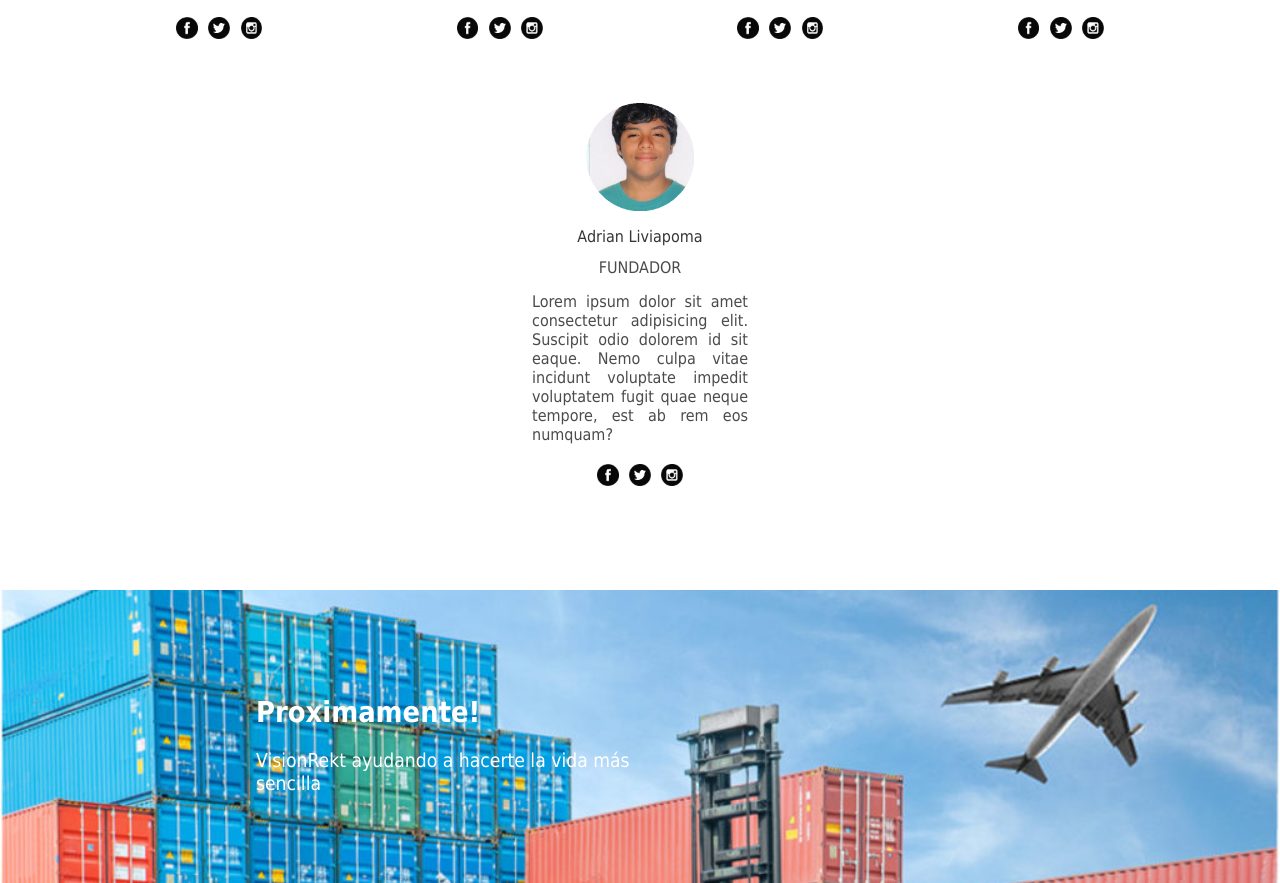
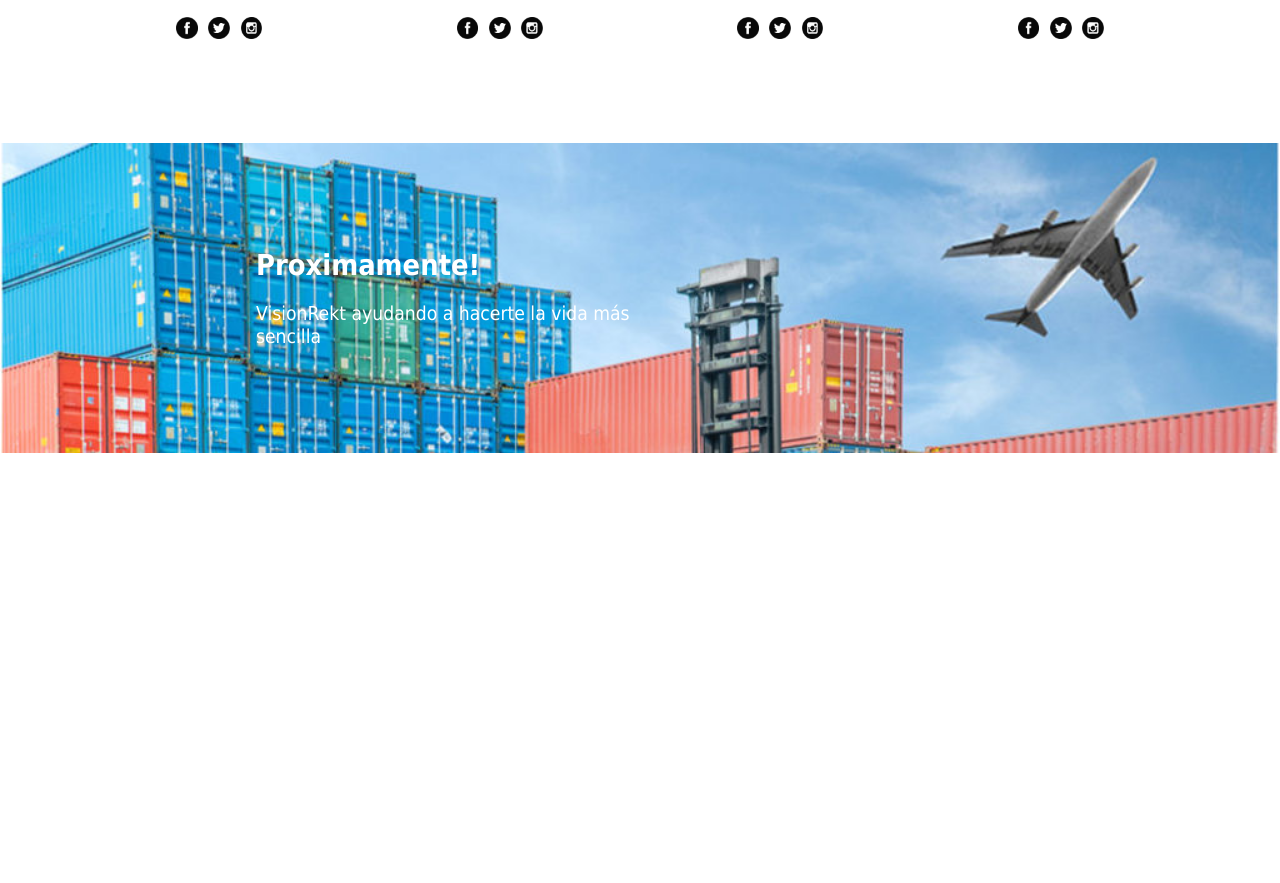
Before and after one commit to GodSystem00/LandingPage-PathOrder, a plain HTML site: page index.html in a window 1280 px wide. Shown: the part 1810-2693 px from the top of the page. After the commit the page ends 2263 px from the top, so only its background shows below. Drawn offline with Linux system fonts and the light colour scheme.

Commit message:
Update index.html

```diff
--- a/index.html
+++ b/index.html
@@ -110,15 +110,6 @@
                         <img class="icon" src="img/twitter.png" alt="">
                         <img class="icon" src="img/instagram.png" alt="">
             </div>
-               <div class="card-member">
-                        <img class="photo" src="img/pen03.png" alt="">
-                        <p class="card-member_name">Adrian Liviapoma</p>
-                        <p class="card-member_ocupation">FUNDADOR</p>
-                        <p class="card-member_description">Lorem ipsum dolor sit amet consectetur adipisicing elit. Suscipit odio dolorem id sit eaque. Nemo culpa vitae incidunt voluptate impedit voluptatem fugit quae neque tempore, est ab rem eos numquam?</p>
-                        <img class="icon" src="img/facebook.png" alt="">
-                        <img class="icon" src="img/twitter.png" alt="">
-                        <img class="icon" src="img/instagram.png" alt="">
-            </div>
         </div>
     </section>
 
```
